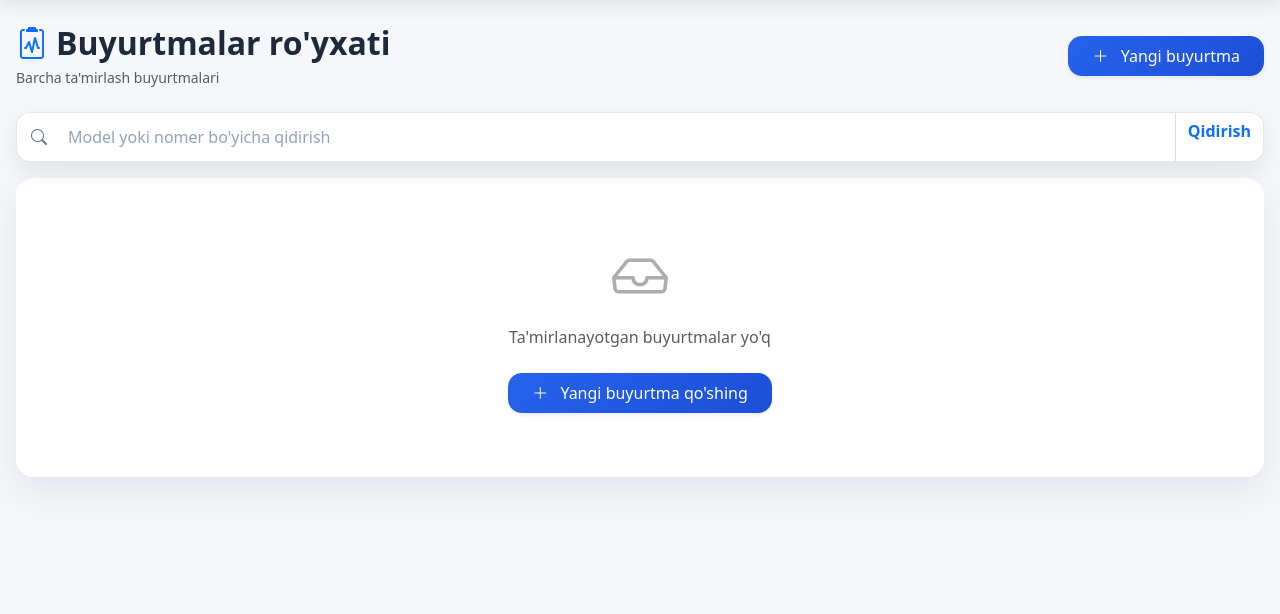
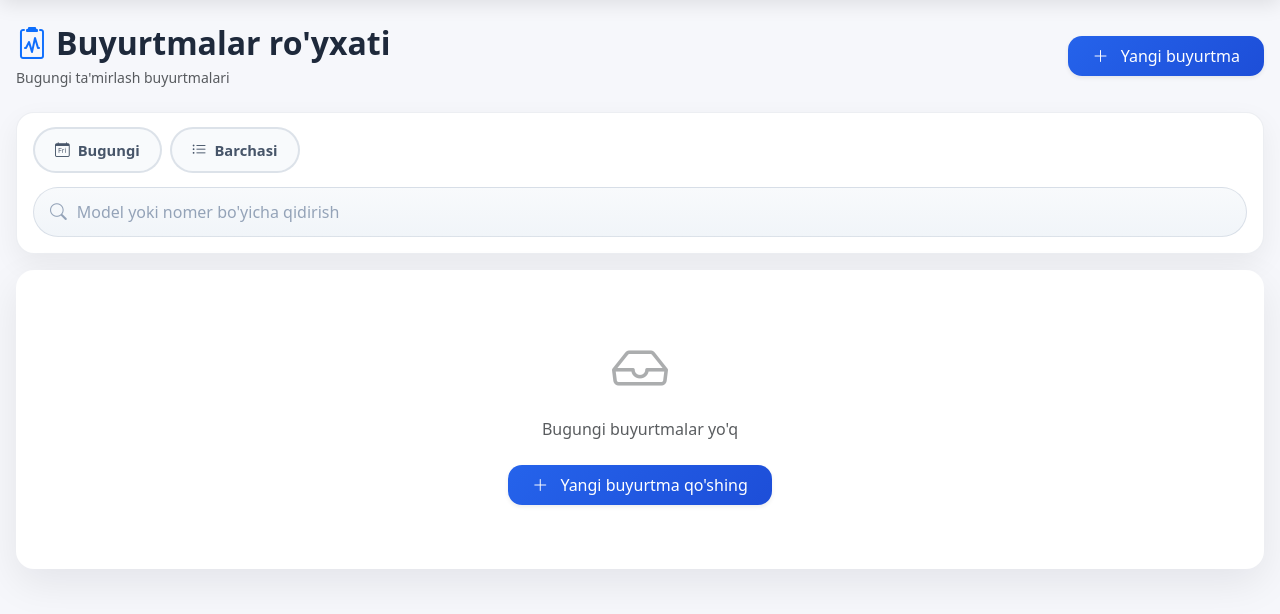
Before and after one commit to Mirikrom/phone_repair_clients, a Django app: template templates/repairs/order_list.html in a window 1280 px wide. Shown: the part 61-675 px from the top of the page. Run offline with Django 3.2, Linux system fonts and the light colour scheme; the template is opened without the code that fills it, so the values that code supplies are empty.

Commit message:
Buyurtmalar ro'yxatida o'zgarishlar

```diff
--- a/templates/repairs/order_list.html
+++ b/templates/repairs/order_list.html
@@ -32,17 +32,106 @@ body{ background: var(--bg); }
   box-shadow: 0 14px 40px rgba(2,6,23,.08);
 }
 
-/* Search bar */
-.search-bar .input-group{
-  border-radius: 14px;
-  overflow:hidden;
-  background:#fff;
-  box-shadow: 0 10px 24px rgba(2,6,23,.08);
-  border: 1px solid rgba(148,163,184,.25);
+/* Search + tabs toolbar */
+.orders-toolbar{
+  background: #fff;
+  border-radius: 18px;
+  padding: 14px 16px 16px;
+  margin-bottom: 16px;
+  box-shadow: 0 10px 28px rgba(2,6,23,.06);
+  border: 1px solid rgba(148,163,184,.18);
 }
-.search-bar .input-group-text{ background:transparent; border:0; color:var(--muted); }
-.search-bar .form-control{ border:0; background:transparent; }
-.search-bar .form-control:focus{ box-shadow:none; }
+.orders-tabs{
+  display: flex;
+  flex-wrap: wrap;
+  gap: 8px;
+  margin-bottom: 14px;
+}
+.orders-tab{
+  display: inline-flex;
+  align-items: center;
+  gap: 8px;
+  padding: 10px 20px;
+  border-radius: 999px;
+  font-weight: 800;
+  font-size: .92rem;
+  text-decoration: none !important;
+  transition: all .18s ease;
+  border: 2px solid rgba(148,163,184,.28);
+  background: #f8fafc;
+  color: #475569;
+}
+.orders-tab:hover{
+  background: #eef2ff;
+  border-color: #94a3b8;
+  color: #1e293b;
+}
+.orders-tab.active{
+  background: var(--rowHover);
+  border-color: var(--rowHover);
+  color: #fff;
+  box-shadow: 0 8px 20px rgba(63,102,255,.25);
+}
+.orders-search .orders-search-inner{
+  display: flex;
+  align-items: center;
+  gap: 10px;
+  padding: 0 16px;
+  min-height: 48px;
+  border-radius: 999px;
+  background: linear-gradient(180deg, #f8fafc 0%, #f1f5f9 100%);
+  border: 1px solid rgba(148,163,184,.28);
+  transition: border-color .2s, box-shadow .2s, background .2s;
+}
+.orders-search .orders-search-inner:focus-within{
+  background: #fff;
+  border-color: var(--rowHover);
+  box-shadow: 0 0 0 4px rgba(63,102,255,.12);
+}
+.orders-search .orders-search-inner > i{
+  color: #94a3b8;
+  font-size: 1.05rem;
+  flex-shrink: 0;
+}
+.orders-search .orders-search-inner:focus-within > i{
+  color: var(--rowHover);
+}
+.orders-search-input{
+  flex: 1;
+  min-width: 0;
+  border: 0;
+  background: transparent;
+  padding: 12px 0;
+  font-size: 1rem;
+  font-weight: 600;
+  color: var(--text);
+  outline: none;
+}
+.orders-search-input::placeholder{
+  color: #94a3b8;
+  font-weight: 500;
+}
+.orders-search-clear{
+  display: inline-flex;
+  align-items: center;
+  justify-content: center;
+  width: 32px;
+  height: 32px;
+  border-radius: 999px;
+  background: rgba(148,163,184,.18);
+  color: #64748b;
+  text-decoration: none;
+  flex-shrink: 0;
+  transition: background .15s, color .15s;
+}
+.orders-search-clear:hover{
+  background: rgba(239,68,68,.12);
+  color: #dc2626;
+}
+@media (max-width: 575.98px){
+  .orders-tab{ flex: 1 1 auto; justify-content: center; padding: 10px 14px; }
+  .orders-toolbar{ padding: 12px 14px 14px; }
+}
 
 /* =========================
    DESKTOP TABLE (>= 992px)
@@ -327,24 +416,41 @@ body{ background: var(--bg); }
     <h2 class="mb-1 fw-bold" style="color:#1e293b;">
       <i class="bi bi-clipboard2-pulse text-primary me-2"></i>Buyurtmalar ro'yxati
     </h2>
-    <p class="text-muted mb-0 small">Barcha ta'mirlash buyurtmalari</p>
+    <p class="text-muted mb-0 small">
+      {% if tab == 'barchasi' %}Barcha ta'mirlash buyurtmalari{% else %}Bugungi ta'mirlash buyurtmalari{% endif %}
+    </p>
   </div>
   <a href="{% url 'repairs:order_create' %}" class="btn btn-primary px-4 py-2 shadow-sm" style="border-radius:14px;">
     <i class="bi bi-plus-lg me-2"></i> Yangi buyurtma
   </a>
 </div>
 
-<form method="get" class="mb-3 search-bar js-live-search">
-  <div class="input-group">
-    <span class="input-group-text"><i class="bi bi-search"></i></span>
-    <input type="text" name="q" value="{{ q|default:'' }}" class="form-control js-live-search-input"
-           placeholder="Model yoki nomer bo'yicha qidirish">
-    <button class="btn btn-outline-primary d-none d-md-inline-flex" type="submit">Qidirish</button>
-    {% if q %}
-      <a class="btn btn-outline-secondary" href="{% url 'repairs:order_list' %}">Tozalash</a>
-    {% endif %}
+<div class="orders-toolbar">
+  <div class="orders-tabs">
+    <a href="{% url 'repairs:order_list' %}?tab=bugungi"
+       class="orders-tab {% if tab == 'bugungi' %}active{% endif %}">
+      <i class="bi bi-calendar-day"></i> Bugungi
+    </a>
+    <a href="{% url 'repairs:order_list' %}?tab=barchasi"
+       class="orders-tab {% if tab == 'barchasi' %}active{% endif %}">
+      <i class="bi bi-list-ul"></i> Barchasi
+    </a>
   </div>
-</form>
+
+  <form method="get" class="orders-search js-live-search">
+    <input type="hidden" name="tab" value="{{ tab }}">
+    <div class="orders-search-inner">
+      <i class="bi bi-search"></i>
+      <input type="text" name="q" value="{{ q|default:'' }}" class="orders-search-input js-live-search-input"
+             placeholder="Model yoki nomer bo'yicha qidirish" autocomplete="off">
+      {% if q %}
+      <a class="orders-search-clear" href="{% url 'repairs:order_list' %}?tab={{ tab }}" title="Tozalash">
+        <i class="bi bi-x-lg"></i>
+      </a>
+      {% endif %}
+    </div>
+  </form>
+</div>
 
 <div class="orders-shell">
   {% if orders %}
@@ -369,6 +475,7 @@ body{ background: var(--bg); }
         <tbody>
           {% for order in orders %}
 
+            {% if group_by_day %}
             {% ifchanged order.created_at.date %}
               <tr class="day-row">
                 <td colspan="10">
@@ -379,6 +486,7 @@ body{ background: var(--bg); }
                 </td>
               </tr>
             {% endifchanged %}
+            {% endif %}
 
             <tr class="pill-row" data-href="{% url 'repairs:order_detail' order.pk %}">
               <td class="muted">{{ forloop.counter }}</td>
@@ -440,12 +548,14 @@ body{ background: var(--bg); }
     <div class="mobile-cards">
       {% for order in orders %}
 
+        {% if group_by_day %}
         {% ifchanged order.created_at.date %}
           <div class="day-pill">
             <span class="dot"></span>
             <span>{{ order.created_at|date:"d.m.Y" }}</span>
           </div>
         {% endifchanged %}
+        {% endif %}
 
         <div class="order-card"
              data-href="{% url 'repairs:order_detail' order.pk %}">
@@ -502,7 +612,9 @@ body{ background: var(--bg); }
   {% else %}
     <div class="text-center py-5 px-4">
       <i class="bi bi-inbox display-4 text-muted opacity-50"></i>
-      <p class="text-muted mt-3 mb-4">Ta'mirlanayotgan buyurtmalar yo'q</p>
+      <p class="text-muted mt-3 mb-4">
+        {% if q %}Qidiruv bo'yicha buyurtma topilmadi{% elif tab == 'barchasi' %}Ta'mirlanayotgan buyurtmalar yo'q{% else %}Bugungi buyurtmalar yo'q{% endif %}
+      </p>
       <a href="{% url 'repairs:order_create' %}" class="btn btn-primary px-4 py-2 shadow-sm" style="border-radius:14px;">
         <i class="bi bi-plus-lg me-2"></i> Yangi buyurtma qo'shing
       </a>
```
Also changed, not shown: repairs/views.py (+47 -27 lines).
